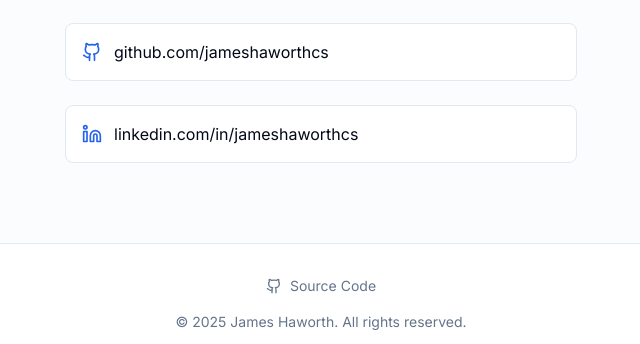
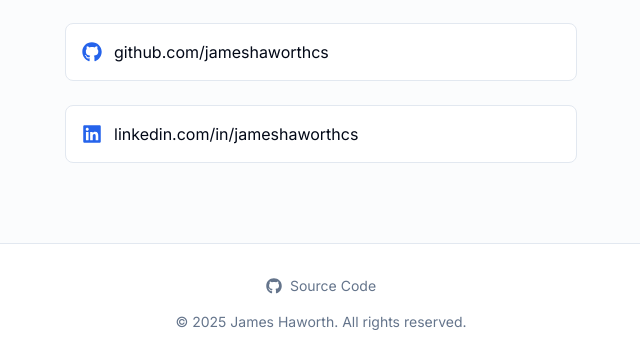
Before and after one commit to jameshaworthcs/personal-website, a Next.js app: page / in a window 1280 px wide. Shown: the part 3747-4091 px from the top of the page, without its empty margins (319-959 px from the left). Built offline with nearby package versions, Linux system fonts and the light colour scheme.

Commit message:
fix: replace lucide brand icons removed in v1 with react-icons

```diff
--- a/app/page.tsx
+++ b/app/page.tsx
@@ -2,15 +2,7 @@ import Image from 'next/image'
 import Link from 'next/link'
 import { ThemeToggle } from '@/components/theme-toggle'
 import { MobileNav } from '@/components/mobile-nav'
-import {
-  Github,
-  Linkedin,
-  Mail,
-  FileCode,
-  ArrowDown,
-  Brain,
-  Globe,
-} from 'lucide-react'
+import { Mail, FileCode, ArrowDown, Brain, Globe } from 'lucide-react'
 import {
   SiJavascript,
   SiTypescript,
@@ -19,6 +11,7 @@ import {
   SiTailwindcss,
   SiGit,
 } from 'react-icons/si'
+import { FaGithub, FaLinkedin } from 'react-icons/fa'
 import { ExperienceTimeline } from '@/components/experience-timeline'
 import { Footer } from '@/components/footer'
 
@@ -185,7 +178,7 @@ export default function Home() {
                       href="#"
                       className="text-muted-foreground hover:text-foreground"
                     >
-                      <Github className="h-5 w-5" />
+                      <FaGithub className="h-5 w-5" />
                     </Link>
                     <Link
                       href="#"
@@ -232,7 +225,7 @@ export default function Home() {
                       href="#"
                       className="text-muted-foreground hover:text-foreground"
                     >
-                      <Github className="h-5 w-5" />
+                      <FaGithub className="h-5 w-5" />
                     </Link>
                     <Link
                       href="#"
@@ -279,7 +272,7 @@ export default function Home() {
                       href="#"
                       className="text-muted-foreground hover:text-foreground"
                     >
-                      <Github className="h-5 w-5" />
+                      <FaGithub className="h-5 w-5" />
                     </Link>
                     <Link
                       href="#"
@@ -493,7 +486,7 @@ export default function Home() {
                 rel="noopener noreferrer"
                 className="flex items-center gap-3 p-4 rounded-lg bg-card hover:bg-card/80 transition-colors border"
               >
-                <Github className="h-5 w-5 text-primary" />
+                <FaGithub className="h-5 w-5 text-primary" />
                 <span>github.com/jameshaworthcs</span>
               </a>
               <a
@@ -502,7 +495,7 @@ export default function Home() {
                 rel="noopener noreferrer"
                 className="flex items-center gap-3 p-4 rounded-lg bg-card hover:bg-card/80 transition-colors border"
               >
-                <Linkedin className="h-5 w-5 text-primary" />
+                <FaLinkedin className="h-5 w-5 text-primary" />
                 <span>linkedin.com/in/jameshaworthcs</span>
               </a>
             </div>
--- a/components/footer.tsx
+++ b/components/footer.tsx
@@ -1,5 +1,5 @@
 import Link from 'next/link'
-import { Github } from 'lucide-react'
+import { FaGithub } from 'react-icons/fa'
 
 export function Footer() {
   return (
@@ -13,7 +13,7 @@ export function Footer() {
               rel="noopener noreferrer"
               className="flex items-center space-x-2 text-sm text-muted-foreground hover:text-foreground transition-colors"
             >
-              <Github className="h-4 w-4" />
+              <FaGithub className="h-4 w-4" />
               <span>Source Code</span>
             </Link>
           </div>
```
